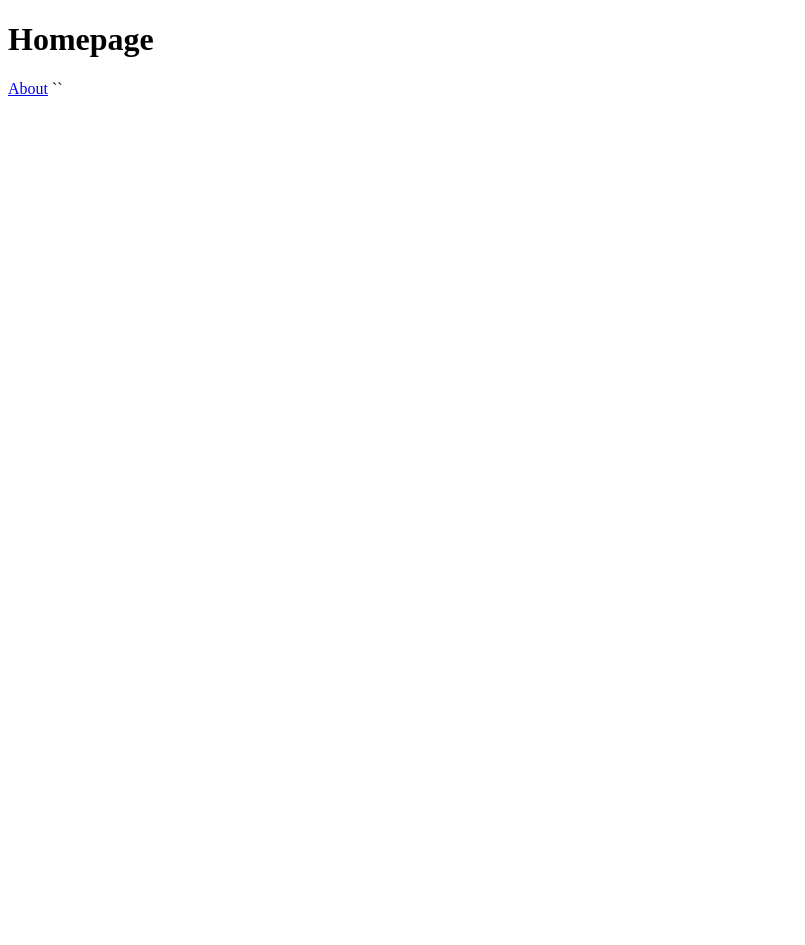
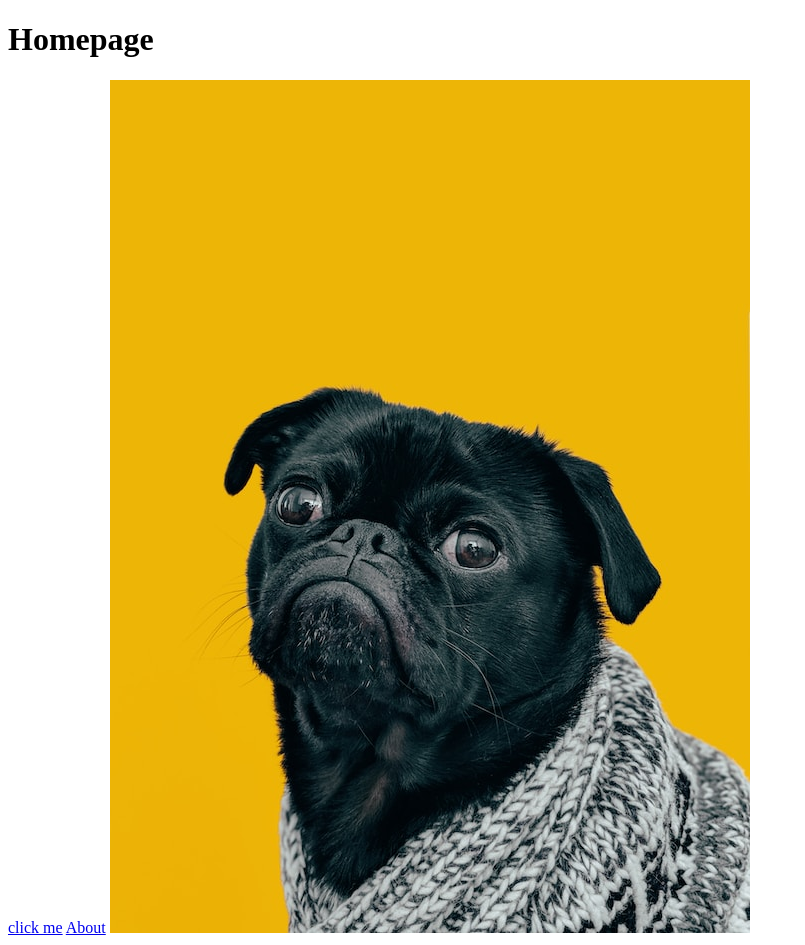
Before and after one commit to AarKiMos/odin-foundation-html, a plain HTML site: page links-and-imgs-in-html/index.html in a window 1280 px wide. Shown: the whole page, without its empty margins (0-805 px from the left). Before the commit the page ends 800 px from the top, so only its background shows below. Drawn offline with Linux system fonts and the light colour scheme.

Commit message:
odin HTML Images

```diff
--- a/links-and-imgs-in-html/index.html
+++ b/links-and-imgs-in-html/index.html
@@ -8,6 +8,10 @@
 </head>
 <body>
     <h1>Homepage</h1>
+    <a href="https://www.theodinproject.com/about" target="_blank" rel="noopener noreferrer">click me</a>
+
     <a href="./pages/about.html">About</a>
+
+    <img src="./images/dog.jpg" alt="a dog">
 </body>
-</html>``
+</html>
```
Also changed, not shown: links-and-imgs-in-html/pages/about.html (+1 -0 lines), links-and-imgs-in-html/images/dog.jpg (added).
